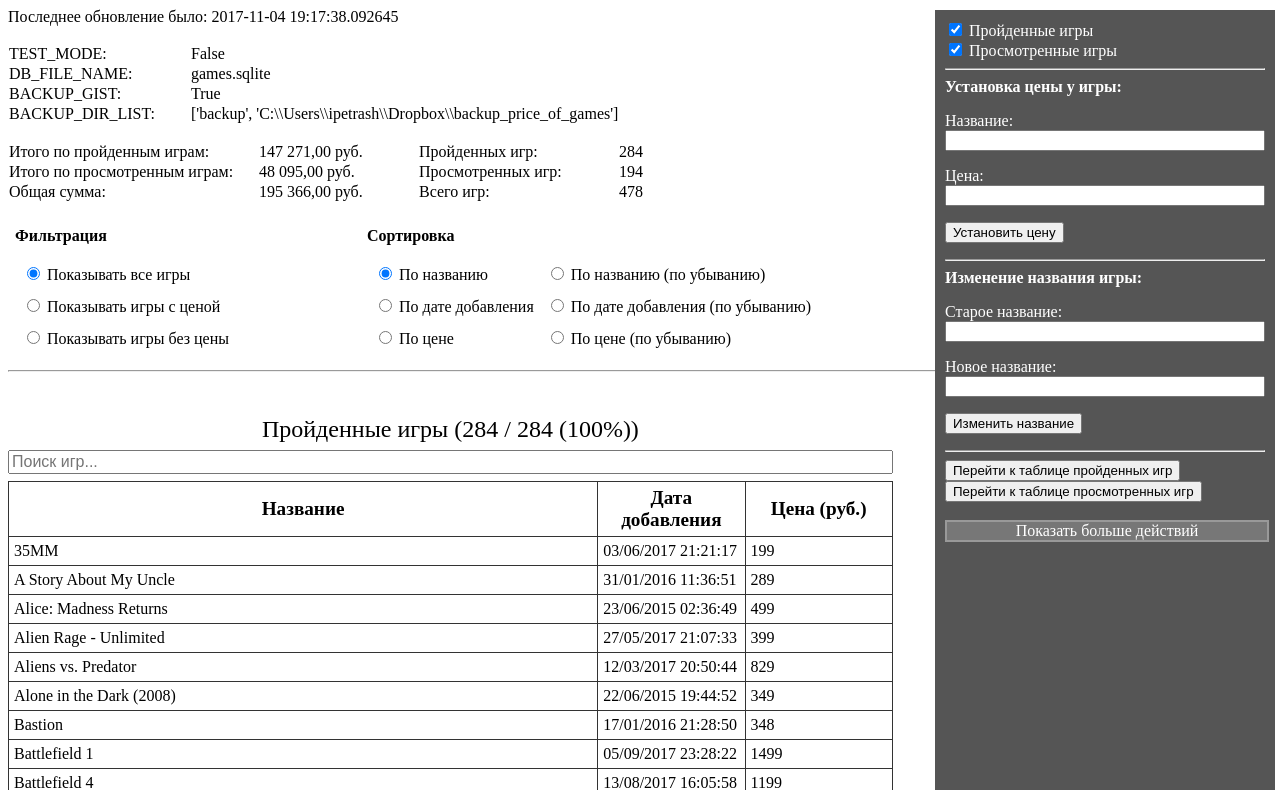
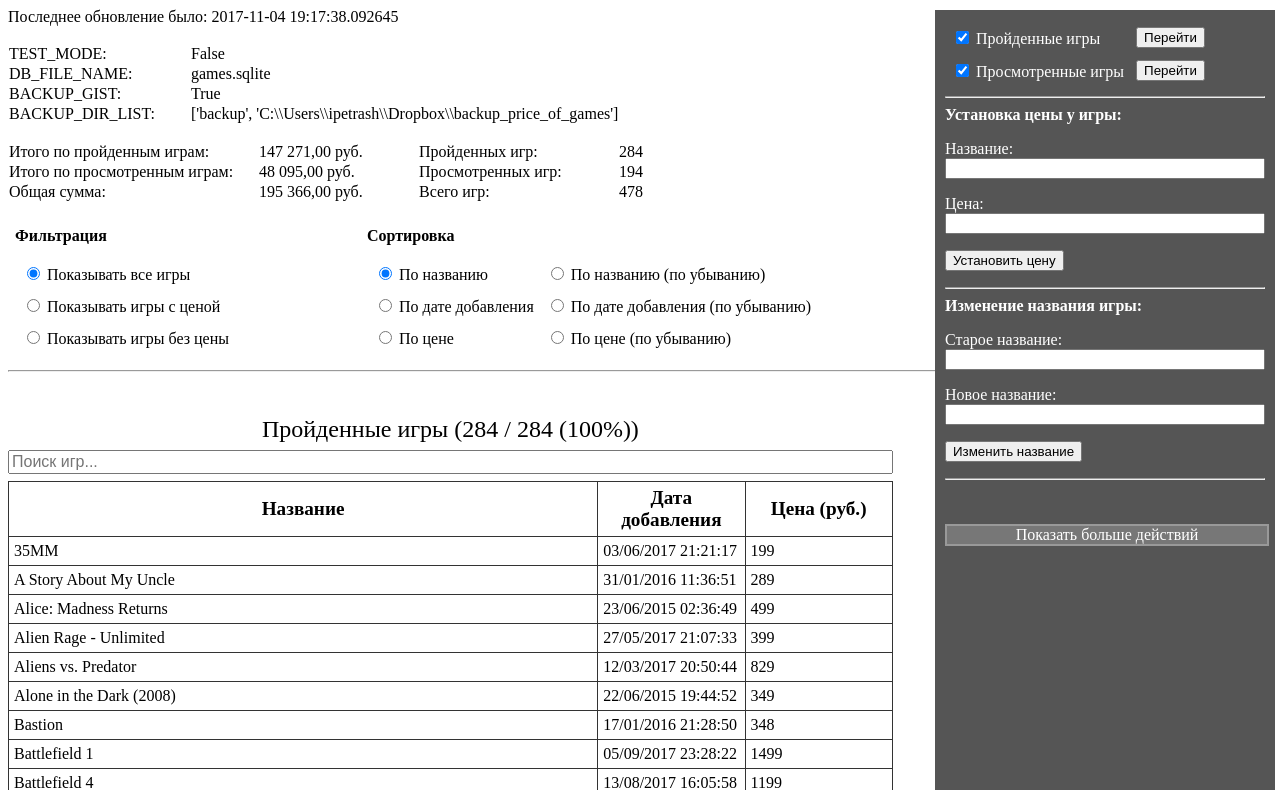
Before and after one commit to gil9red/price_of_games, a Flask app: page / in a window 1280 px wide. Shown: the top 790 px of the page. Run offline with Flask 2, Linux system fonts and the light colour scheme; data comes from the database, SQL or seed files in the repository.

Commit message:
Рядом с флагами показа таблиц перемещены кнопки перехода к ним

```diff
--- a/templates/index_v2.html
+++ b/templates/index_v2.html
@@ -75,12 +75,15 @@
 
             background: #555; /* Цвет фона */
             border: #666; /* Параметры рамки */
-            color: #ffffff; /* Цвет текста */
+            color: white; /* Цвет текста */
 
             overflow-y: auto; /* Добавление вертикального скрола */
         }
             #top_right_fixed_panel input[type="text"], .button_show_more_actions {
                 width: 320px;
+            }
+            #top_right_fixed_panel label {
+                color: white; /* Цвет текста */
             }
 
         .button_show_more_actions {
@@ -239,15 +242,28 @@
     <br>
 
     <div id="top_right_fixed_panel">
-        <div>
-            <input id="checkbox_visible_finished_games" type="checkbox" onclick="set_visible_finished_game($(this).is(':checked'))" checked/>
-            <label for="checkbox_visible_finished_games"> {{ TITLE_FINISHED }}</label>
-        </div>
+        <table>
+            <tr>
+                <td>
+                    <input id="checkbox_visible_finished_games" type="checkbox" onclick="set_visible_finished_game($(this).is(':checked'))" checked/>
+                    <label for="checkbox_visible_finished_games"> {{ TITLE_FINISHED }}</label>
+                </td>
+                <td>
+                    <button onclick="document.location.href='#finished_game_caption_table'">Перейти</button>
+                </td>
+            </tr>
 
-        <div>
-            <input id="checkbox_visible_finished_watched_games" type="checkbox" onclick="set_visible_finished_watched_game($(this).is(':checked'))" checked/>
-            <label for="checkbox_visible_finished_watched_games"> {{ TITLE_FINISHED_WATCHED }}</label>
-        </div>
+            <tr>
+                <td>
+                    <input id="checkbox_visible_finished_watched_games" type="checkbox" onclick="set_visible_finished_watched_game($(this).is(':checked'))" checked/>
+                    <label for="checkbox_visible_finished_watched_games"> {{ TITLE_FINISHED_WATCHED }}</label>
+                </td>
+                <td>
+                    <button onclick="document.location.href='#finished_watched_game_caption_table'">Перейти</button>
+                </td>
+            </tr>
+        </table>
+
         <hr>
 
         <form id="form__set_price" method="post" action="/set_price">
@@ -266,8 +282,6 @@
         </form>
 
         <hr>
-        <button onclick="document.location.href='#finished_game_caption_table'">Перейти к таблице пройденных игр</button>
-        <button onclick="document.location.href='#finished_watched_game_caption_table'">Перейти к таблице просмотренных игр</button>
 
         <br><br>
         <div class="button_show_more_actions noselect" onclick="show_more_actions(this);" is_checked="0">Показать больше действий</div>
```
